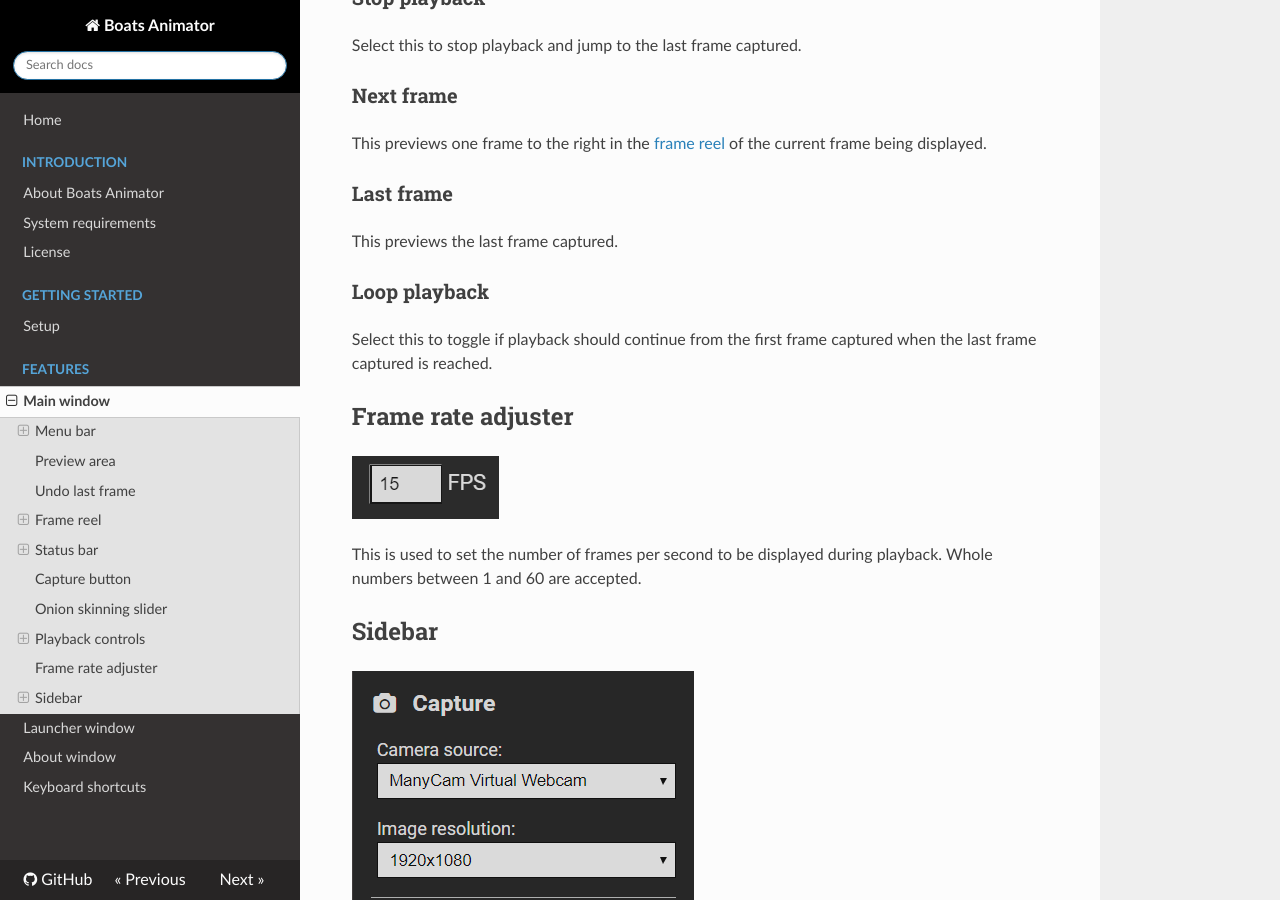
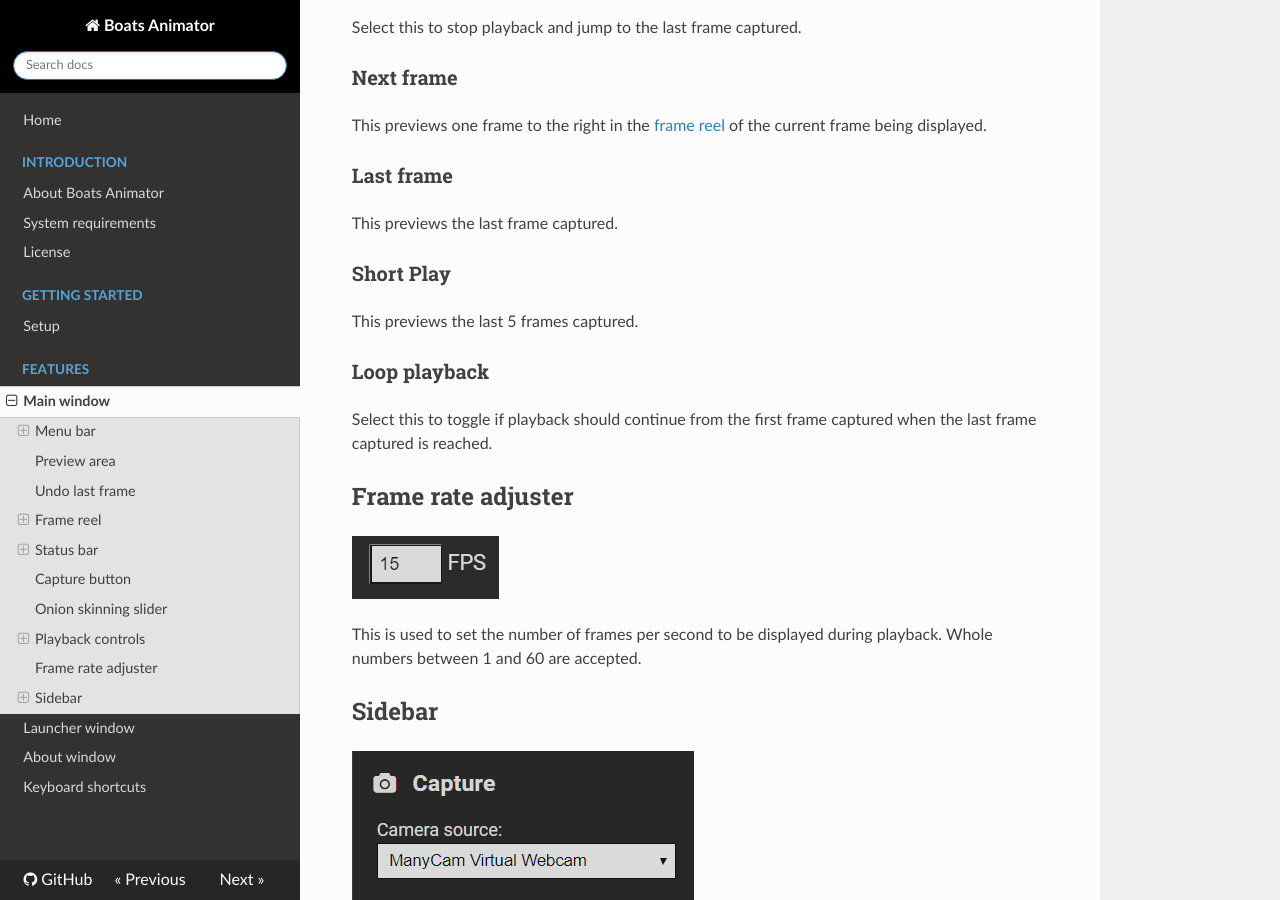
Before and after one commit to charlielee/boats-animator, an MkDocs documentation site: the page built from docs/features/main-window.md, in a window 1280 px wide and 900 px high, scrolled down 6173 px. Built offline with MkDocs 1.6.1, drawn with Linux system fonts in a browser that asks for light colours; nearby versions of some CDN libraries; old or Windows-style settings are respelled for this version of MkDocs.

Commit message:
Added Docs for Short Play

```diff
--- a/docs/features/main-window.md
+++ b/docs/features/main-window.md
@@ -121,6 +121,9 @@ This previews one frame to the right in the [frame reel](#frame-reel) of the cur
 ### Last frame
 This previews the last frame captured.
 
+### Short Play
+This previews the last 5 frames captured.
+
 ### Loop playback
 Select this to toggle if playback should continue from the first frame captured when the last frame captured is reached.
 
```
Also changed, not shown: docs/img/playback-controls.png.
